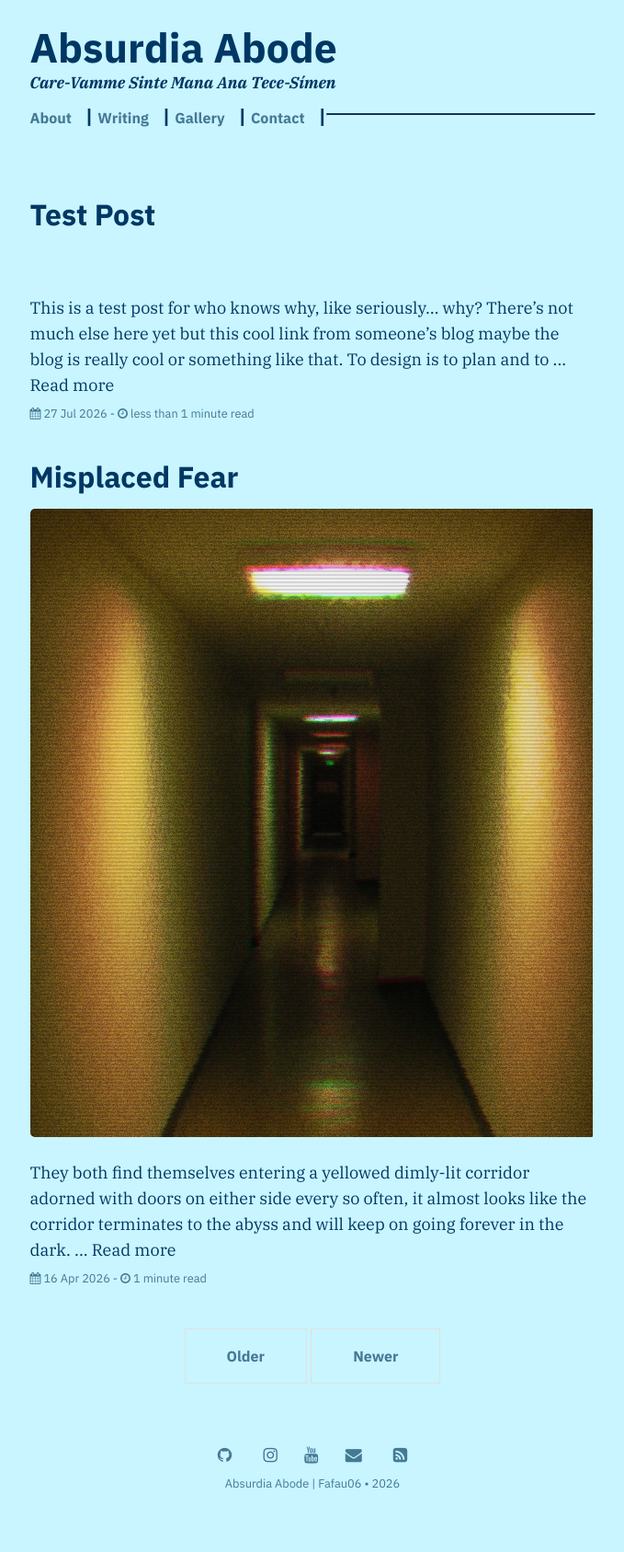
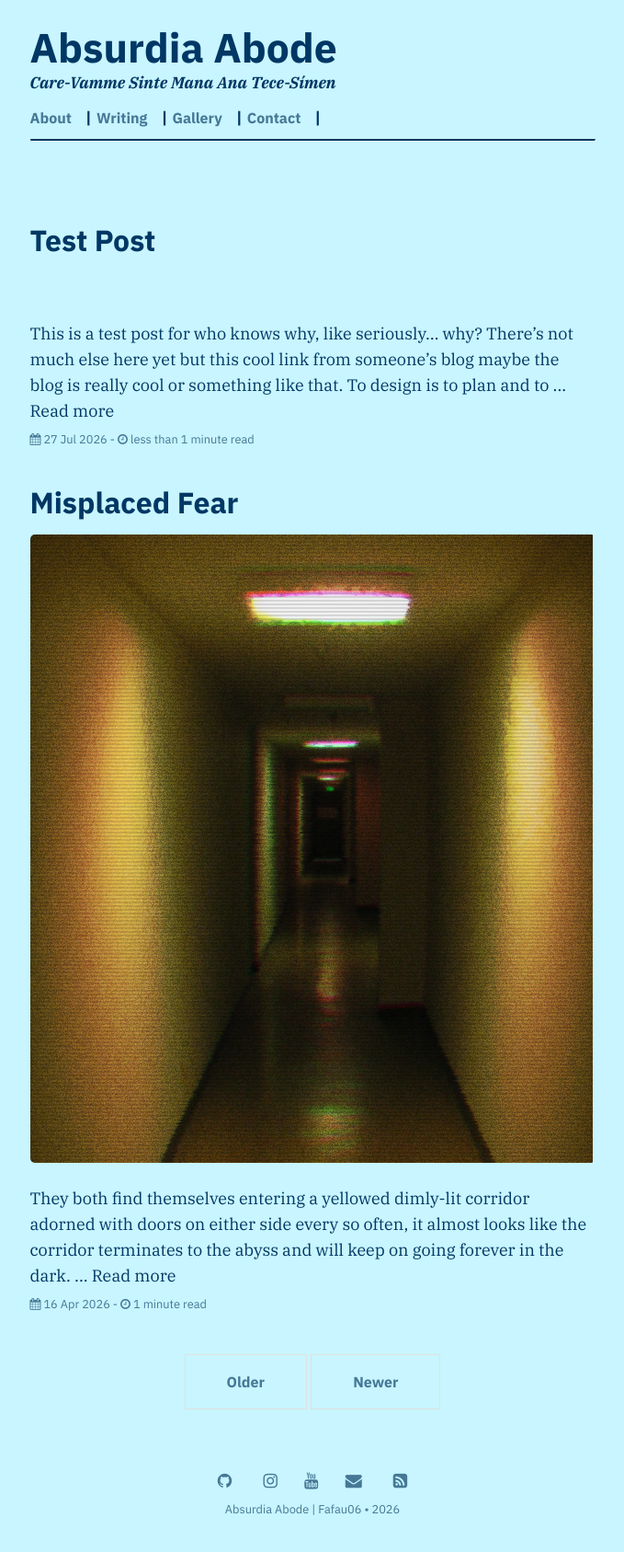
Before and after one commit to Fafau06/fafau06.github.io, a Jekyll site: the page built from index.html, in a window 1280 px wide. Shown: the whole page at 92% size, without its empty margins (300-979 px from the left). Built offline with Jekyll 4.4.1, drawn with Linux system fonts in a browser that asks for light colours; some web fonts are replaced; the list of posts is cut into pages by our own code; before the commit the page ends 1659 px from its top, so only the background shows below that.

Commit message:
Update menu.html

```diff
--- a/_includes/menu.html
+++ b/_includes/menu.html
@@ -2,10 +2,10 @@
 	<nav class="menu-content">
 		{% for item in site.data.settings.menu %}
 		<a href="{{ site.github.url }}/{{ item.url }}">{{ item.name }}</a>
-		<b>|</b>
+		<small>|</small>
 		{% endfor %}
 	</nav>
-	<hr>
+	<br><hr>
 	<!--<nav class="social-icons">
 		{% include social-icons.html %}
 	</nav>-->
```
